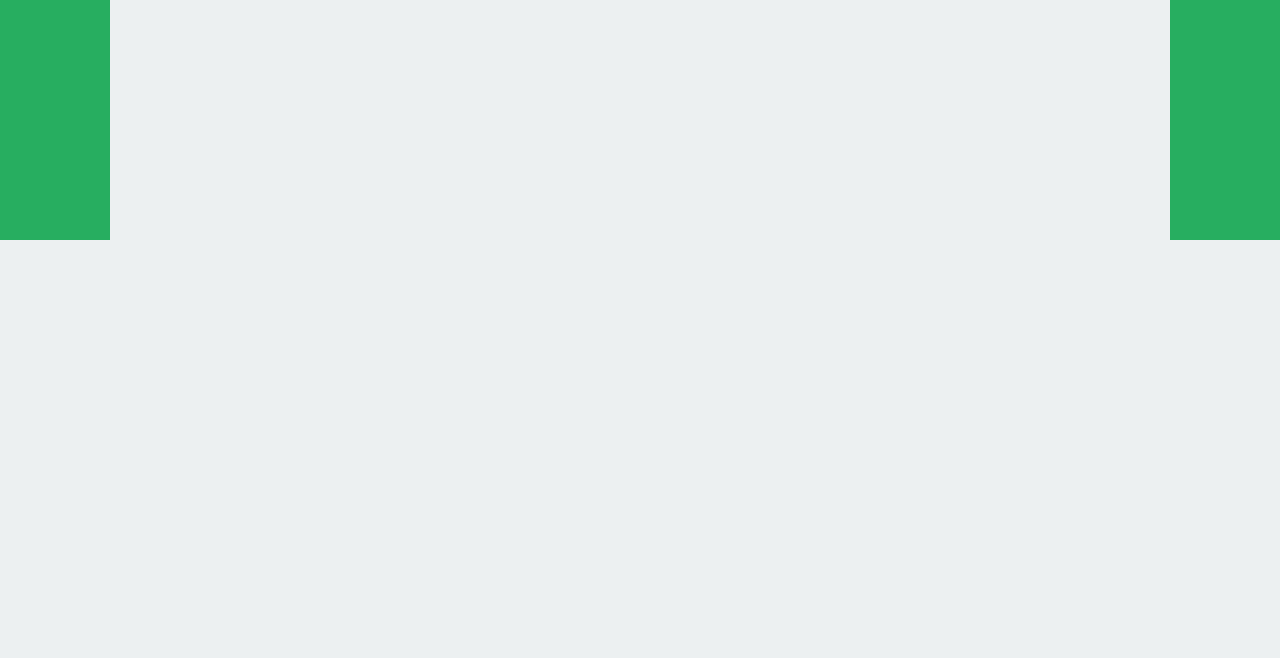
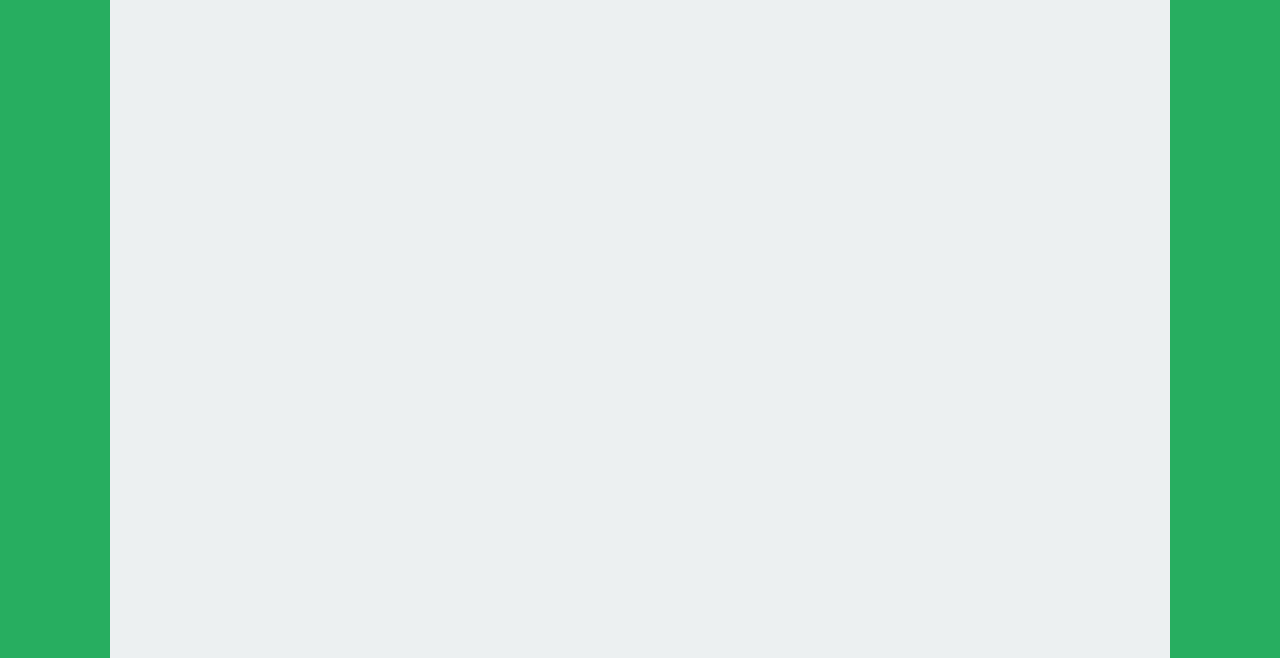
Before and after one commit to thejmazz/dynatables, a PHP site: page / in a window 1280 px wide. Shown: the part 560-1218 px from the top of the page. Before the commit the page ends 800 px from the top, so only its background shows below. Run offline with PHP 8.4, Linux system fonts and the light colour scheme; some libraries are stand-ins or nearby versions.

Commit message:
Conflicts when scrollbar arises; auto padding works if page always has scrollbar - added a ton of <br> to html

```diff
--- a/index.htm
+++ b/index.htm
@@ -122,6 +122,7 @@
 					</tbody>
 				</table>
 			</div>
+			<br><br><br><br><br><br><br><br><br><br><br><br><br><br><br><br><br><br><br><br><br><br><br><br><br><br><br><br><br><br><br><br><br><br><br><br><br><br><br><br><br><br><br><br><br><br><br><br>
 		</div>
 		<script src="https://ajax.googleapis.com/ajax/libs/jquery/1.11.1/jquery.min.js"></script>
 		<script src="//maxcdn.bootstrapcdn.com/bootstrap/3.2.0/js/bootstrap.min.js"></script>
--- a/main.js
+++ b/main.js
@@ -1,6 +1,8 @@
 $(document).ready(function() {
 	window.innerWidth = 0;
 	numCol;
+	sbw = getScrollbarWidth();
+	console.log(sbw);
 
 	getInnerWidth();
 	main();
@@ -13,56 +15,40 @@ $(document).ready(function() {
 function main() {
 	var wrapperWidth = $('#myTables').width();
 	var diff = wrapperWidth - innerWidth;
-	var pad = diff/numCol;
+	var pad = diff / numCol;
 	var intPad = parseInt(pad);
 
-	$('#myTables td:first-child').css({'padding-left':intPad+'px'});
+	$('#myTables td:first-child').css({'padding-left' : intPad + 'px'});
 	// Could replace this following line with css
-	$('#myTables table:first-child td:first-child').css({'padding-left':'0px'});
+	$('#myTables table:first-child td:first-child').css({'padding-left' : '0px'});
 
-	/*var newInnerWidth = 0;
-	$('#myTables table').each(function(){
-		newInnerWidth += $(this).width();
-	});*/
-	//var newDiff = wrapperWidth - newInnerWidth;
 	var newInnerWidth = innerWidth + numCol * intPad;
+	/*if (newInnerWidth > wrapperWidth - sbw){
+		console.log('scrollbar conflict!');
+		wrapperWidth -= sbw;
+		var diff = wrapperWidth - innerWidth;
+		var pad = diff / numCol;
+		var intPad = parseInt(pad);
+
+		$('#myTables td:first-child').css({'padding-left' : intPad + 'px'});
+		// Could replace this following line with css
+		$('#myTables table:first-child td:first-child').css({'padding-left' : '0px'});
+	}*/
 	var newDiff = wrapperWidth - newInnerWidth;
 
-	/*var pads = Array();
-	for(i=0; i < numCol; i++){
-		pads.push(intPad);
-	}
-	console.log(pads);*/
-	/*while(newDiff > 0){
-		$('#myTables table.hasPad').each(function(index,value){
-			if(newDiff > 0){
-				//console.log($(this).find('tr td:first-child'));
-				$(this).find('tr td:first-child').each(function(index,value){
-					var currPad = parseInt($(value).css('padding-left').substring(0,2));
-					console.log(currPad);
-					$(value).css({'padding-left':currPad+1+'px'})
-					console.log(currPad+1);
-					console.log('altered padding');
-					newDiff -= 1;
+	while (newDiff > 0) {
+		$('#myTables table.hasPad').each(function() {
+			if (newDiff > 0) {
+				console.log('new table');
+				$(this).find('tr td:first-child').each(function() {
+					var currPad = parseInt($(this).css('padding-left').slice(0, -2));
+					$(this).css({'padding-left' : currPad + 1 + 'px'});
+					console.log(currPad + ' -> ' + (currPad + 1));
 				});
-
-			}
-		});
-	}*/
-	while (newDiff > 0){
-		$('#myTables table.hasPad').each(function(){
-			if (newDiff > 0){
-				console.log('new table');
-				$(this).find('tr td:first-child').each(function(){
-					var currPad = parseInt($(this).css('padding-left').slice(0, -2));
-					$(this).css({'padding-left':currPad+1+'px'});
-					console.log(currPad + ' -> ' + (currPad+1));
-				})
 				newDiff -= 1;
 			}
 		})
 	}
-	//console.log(pads);
 
 	updateConsole();
 
@@ -78,9 +64,23 @@ function main() {
 	}
 }
 
-function getInnerWidth(){
+function getInnerWidth() {
 	$('#myTables table').each(function(index, value) {
 		innerWidth += $(value).width();
 		numCol = index;
 	});
 }
+
+function getScrollbarWidth() {
+	// http://benalman.com/projects/jquery-misc-plugins/#scrollbarwidth
+	var parent, child, width;
+
+	if (width === undefined) {
+		parent = $('<div style="width:50px;height:50px;overflow:auto"><div/></div>').appendTo('body');
+		child = parent.children();
+		width = child.innerWidth() - child.height(99).innerWidth();
+		parent.remove();
+	}
+
+	return width;
+};
--- a/style.css
+++ b/style.css
@@ -17,7 +17,7 @@ html, body {
 
 .container {
 	min-height: 100%;
-	height: 100%;
+	/*height: 100%;*/
 	background-color: #ecf0f1;
 	width: auto;
   	max-width: 1060px;
```
